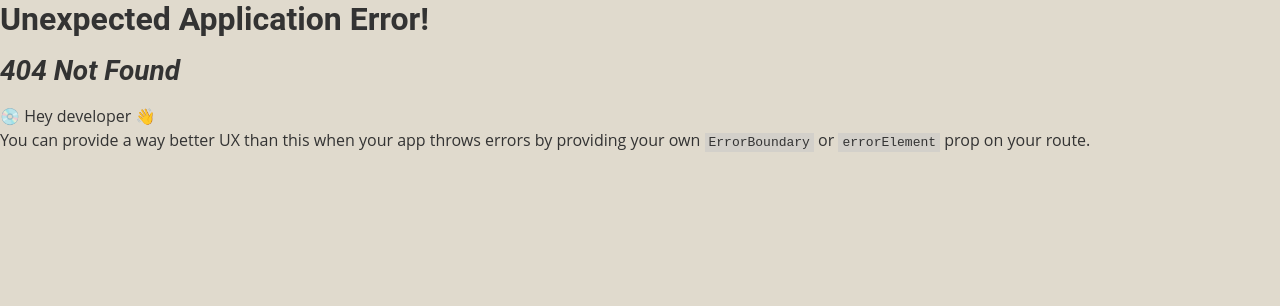
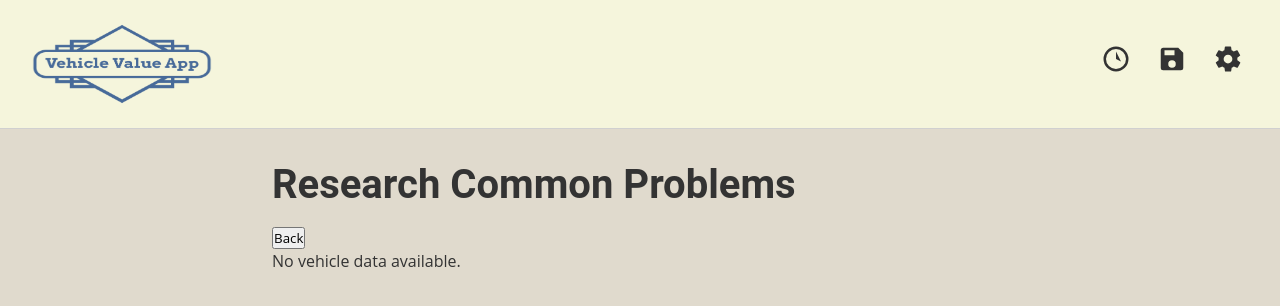
Before and after one commit to AiAutomatrix/vehicle-price-estimate, a React (Create React App) app: page /common-problems in a window 1280 px wide. Before the commit this address had no page. Shown: the top 306 px of the page. Built offline with nearby package versions, Linux system fonts and the light colour scheme.

Commit message:
New Starting Point - Working App Ui - Added 3 new pages to access from the ValutaionResults page

```diff
--- a/src/components/ImageUpload.jsx
+++ b/src/components/ImageUpload.jsx
@@ -4,6 +4,8 @@ import styled from 'styled-components';
 import { ReactComponent as UploadIcon } from '../assets/icons/upload.svg';
 // eslint-disable-next-line no-unused-vars
 import { ReactComponent as CameraIcon } from '../assets/icons/camera.svg';
+import { useAppContext } from '../context/AppContext';
+
 
 const ImageUploadContainer = styled.div`
   width: 100%; /* Make button width match VehicleForm section width */
@@ -48,9 +50,8 @@ const UploadText = styled.p`
 `;
 
 
-import { useAppContext } from '../context/AppContext';
 
-const ImageUpload = ({}) => {
+const ImageUpload = () => {
   const { setImages } = useAppContext();
   // const navigate = useNavigate();
 
--- /dev/null
+++ b/src/pages/CommonProblems.jsx
@@ -0,0 +1,36 @@
+import React from 'react';
+import styled from 'styled-components';
+import Header from '../components/Header';
+import { useLocation, useNavigate } from 'react-router-dom';
+
+const CommonProblemsContainer = styled.div`
+  max-width: 800px;
+  margin: 0 auto;
+  padding: 2rem;
+`;
+
+const CommonProblems = () => {
+  const location = useLocation();
+  const navigate = useNavigate();
+  const { vehicle } = location.state || {};
+
+  return (
+    <>
+      <Header />
+      <CommonProblemsContainer>
+        <h1>Research Common Problems</h1>
+        {vehicle && (
+          <>
+            <h2>{vehicle.year} {vehicle.make} {vehicle.model}</h2>
+            <p>Here you can research common problems for your vehicle.</p>
+            {/* Add API integration or data for common problems here */}
+          </>
+        )}
+        <button onClick={() => navigate('/results', { state: { vehicle } })}>Back</button>
+        {!vehicle && <p>No vehicle data available.</p>}
+      </CommonProblemsContainer>
+    </>
+  );
+};
+
+export default CommonProblems;
--- /dev/null
+++ b/src/pages/CreateAd.jsx
@@ -0,0 +1,36 @@
+import React from 'react';
+import styled from 'styled-components';
+import Header from '../components/Header';
+import { useLocation, useNavigate } from 'react-router-dom';
+
+const CreateAdContainer = styled.div`
+  max-width: 800px;
+  margin: 0 auto;
+  padding: 2rem;
+`;
+
+const CreateAd = () => {
+  const location = useLocation();
+  const navigate = useNavigate();
+  const { vehicle } = location.state || {};
+
+  return (
+    <>
+      <Header />
+      <CreateAdContainer>
+        <h1>Create Vehicle Ad</h1>
+        {vehicle && (
+          <>
+            <h2>{vehicle.year} {vehicle.make} {vehicle.model}</h2>
+            <p>Here you can create an ad for your vehicle.</p>
+            {/* Add form or API integration for ad creation here */}
+          </>
+        )}
+        <button onClick={() => navigate('/results', { state: { vehicle } })}>Back</button>
+        {!vehicle && <p>No vehicle data available.</p>}
+      </CreateAdContainer>
+    </>
+  );
+};
+
+export default CreateAd;
--- a/src/pages/ValuationResults.jsx
+++ b/src/pages/ValuationResults.jsx
@@ -180,6 +180,17 @@ const ValuationResults = () => {
             <span>Share Report</span>
           </ShareButton>
         </ButtonBar>
+        <ButtonBar>
+          <Button onClick={() => navigate('/create-ad', { state: { vehicle } })}>
+            <span>Create Vehicle Ad</span>
+          </Button>
+          <Button onClick={() => navigate('/common-problems', { state: { vehicle } })}>
+            <span>Research Common Problems</span>
+          </Button>
+          <Button onClick={() => navigate('/vehicle-reviews', { state: { vehicle } })}>
+            <span>Get Vehicle Reviews</span>
+          </Button>
+        </ButtonBar>
       </ResultsContainer>
     </>
   );
--- /dev/null
+++ b/src/pages/VehicleReviews.jsx
@@ -0,0 +1,36 @@
+import React from 'react';
+import styled from 'styled-components';
+import Header from '../components/Header';
+import { useLocation, useNavigate } from 'react-router-dom';
+
+const VehicleReviewsContainer = styled.div`
+  max-width: 800px;
+  margin: 0 auto;
+  padding: 2rem;
+`;
+
+const VehicleReviews = () => {
+  const location = useLocation();
+  const navigate = useNavigate();
+  const { vehicle } = location.state || {};
+
+  return (
+    <>
+      <Header />
+      <VehicleReviewsContainer>
+        <h1>Get Vehicle Reviews</h1>
+        {vehicle && (
+          <>
+            <h2>{vehicle.year} {vehicle.make} {vehicle.model}</h2>
+            <p>Here you can find reviews for your vehicle.</p>
+            {/* Add API integration or data for vehicle reviews here */}
+          </>
+        )}
+        <button onClick={() => navigate('/results', { state: { vehicle } })}>Back</button>
+        {!vehicle && <p>No vehicle data available.</p>}
+      </VehicleReviewsContainer>
+    </>
+  );
+};
+
+export default VehicleReviews;
```
Also changed, not shown: src/App.js (+15 -0 lines), 1 other file (tests, documents, lock files or other folders).
